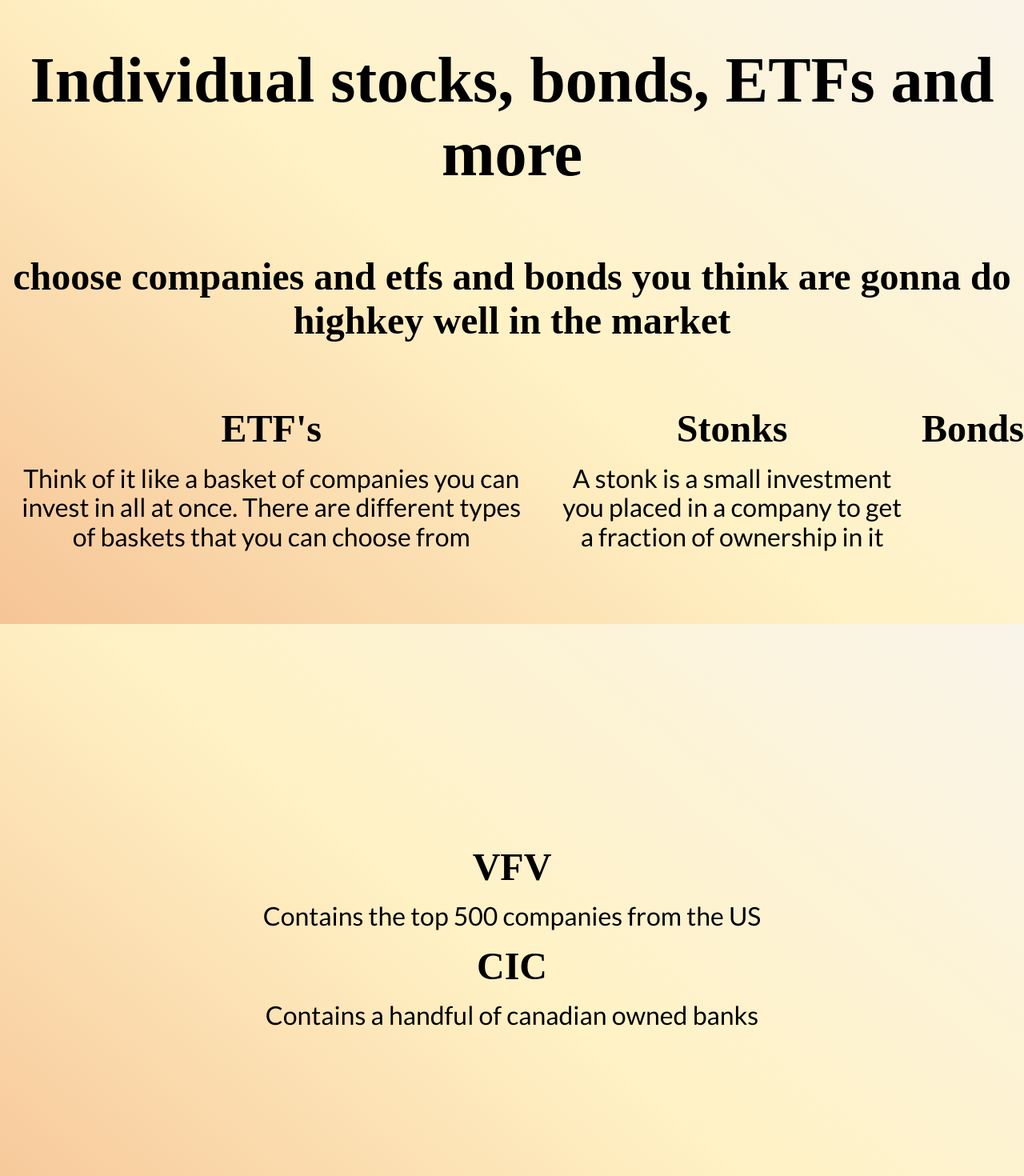
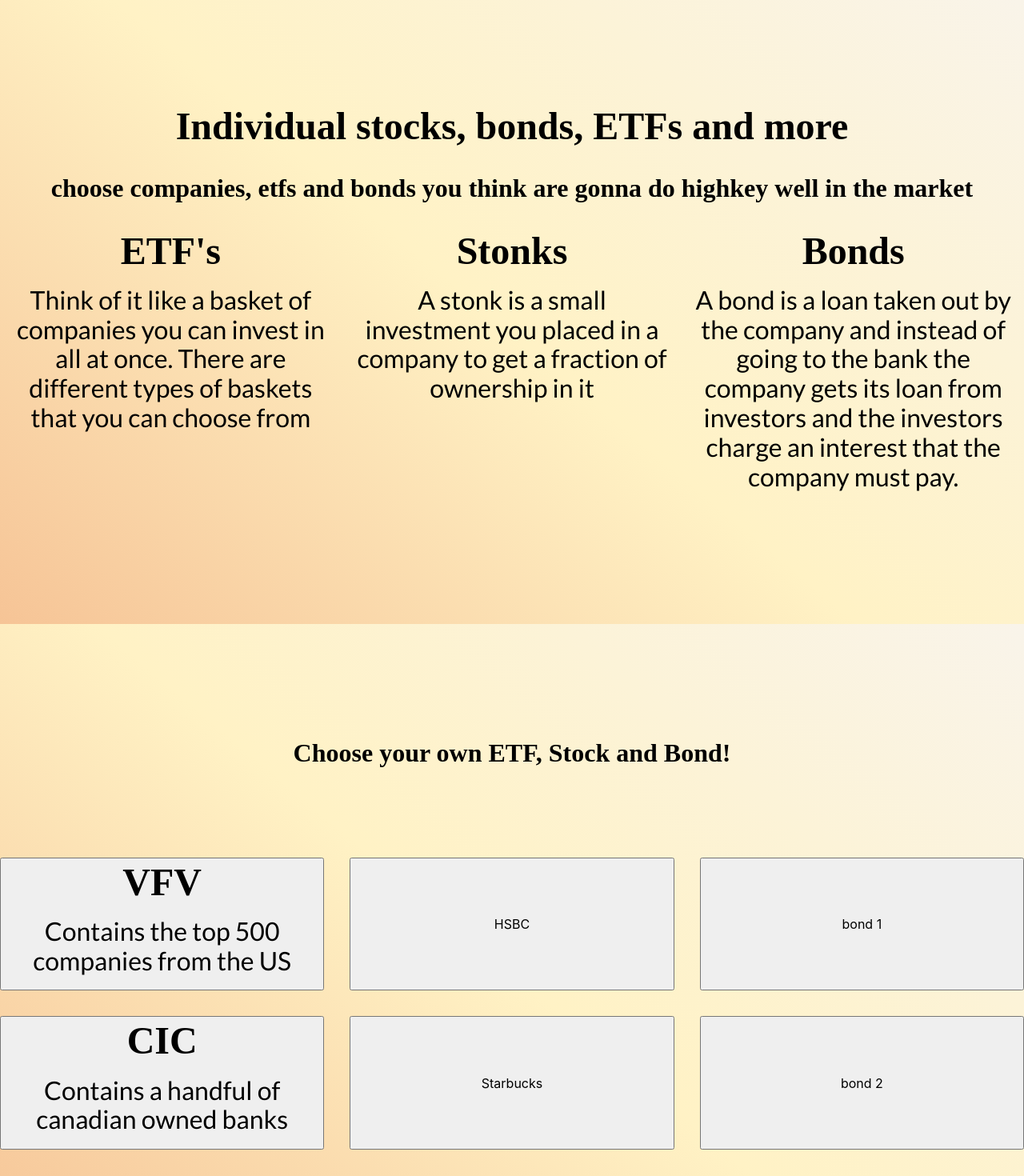
Before and after one commit to ldangyo/yassifyTFSA, a React (Create React App) app: page / in a window 1280 px wide. Shown: the part 1620-3090 px from the top of the page at 80% size. Built offline with nearby package versions, Linux system fonts and the light colour scheme; a web font is replaced by a local one.

Commit message:
indiv page update buttons and spacing

```diff
--- a/src/pages/individual-page/IndividualPage.css
+++ b/src/pages/individual-page/IndividualPage.css
@@ -1,10 +1,24 @@
 .individualTypes{
+    display: flex;
+}
+
+#kids{
+    flex: 1;
+}
+#title{
+   margin-bottom: 2rem;
+}
+#subtext{
+    font-size: 2rem;
+    margin-bottom: 2rem;
+}
+
+.individualOptions{
     margin-top: 5rem;
-    display: flex;
-    justify-content: space-around;
-    width: 100%;
+    display: grid;
+    grid-template-columns: repeat(3, 1fr);
+    grid-template-rows: repeat(2, 1fr);
+    grid-column-gap: 2rem;
+    grid-row-gap: 2rem;
 
 }
-#title{
-    margin-bottom: 5rem;
-}
--- a/src/pages/individual-page/IndividualPage.js
+++ b/src/pages/individual-page/IndividualPage.js
@@ -12,45 +12,55 @@ export const IndividualPage = () => {
         <div>
              <section>
 
-                <h2 id="title">Individual stocks, bonds, ETFs and more</h2>
-                    <h3>choose companies and etfs and bonds you think are gonna do highkey well in the market</h3>
+                <h3 id="title">Individual stocks, bonds, ETFs and more</h3>
+                    <h3 id="subtext">choose companies, etfs and bonds you think are gonna do highkey well in the market</h3>
                     <div className="individualTypes">
-                        <div>
-                            <h3>ETF's</h3>
+                        <div id="kids">
+                            <h3 >ETF's</h3>
                             <h5>
                                 Think of it like a basket of companies you can invest in all at once. There are different types of baskets that you can choose from
                             </h5>
 
                         </div>
-                        <div>
-                            <h3>Stonks</h3>
+                        <div id="kids">
+                            <h3 >Stonks</h3>
                             <h5>
                                 A stonk is a small investment you placed in a company to get a fraction of ownership in it
                             </h5>
                         </div>
-                        <div>
-                            <h3>Bonds</h3>
+                        <div id="kids">
+                            <h3 >Bonds</h3>
+                            <h5>
+                                A bond is a loan taken out by the company and instead of going to the bank the company gets its loan from investors and the investors charge an interest that the company must pay.
+                            </h5>
                         </div>
 
                     </div>
 
             </section>
             <section>
+                <h3 id="subtext">Choose your own ETF, Stock and Bond!</h3>
                 <div className="individualOptions">
-                    <div className="options">
+
+                        <button>
                             <h3>VFV</h3>
                             <h5>
                                 Contains the top 500 companies from the US
                             </h5>
+                        </button>
 
-                    </div>
-                    <div className="options">
+                        <button>HSBC</button>
+                        <button>bond 1</button>
+                        <button>
                             <h3>CIC</h3>
                             <h5>
                                 Contains a handful of canadian owned banks
                             </h5>
-                    </div>
+                        </button>
 
+                        <button>Starbucks</button>
+
+                        <button>bond 2</button>
 
                     </div>
             </section>
```
Lines whose indentation alone changed are shown as unchanged.
